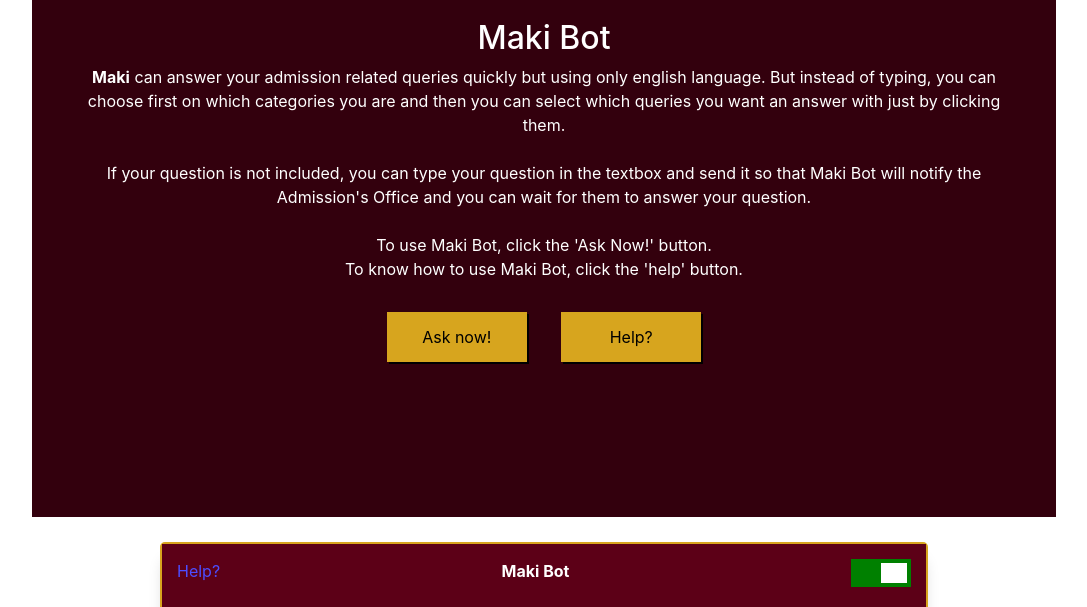
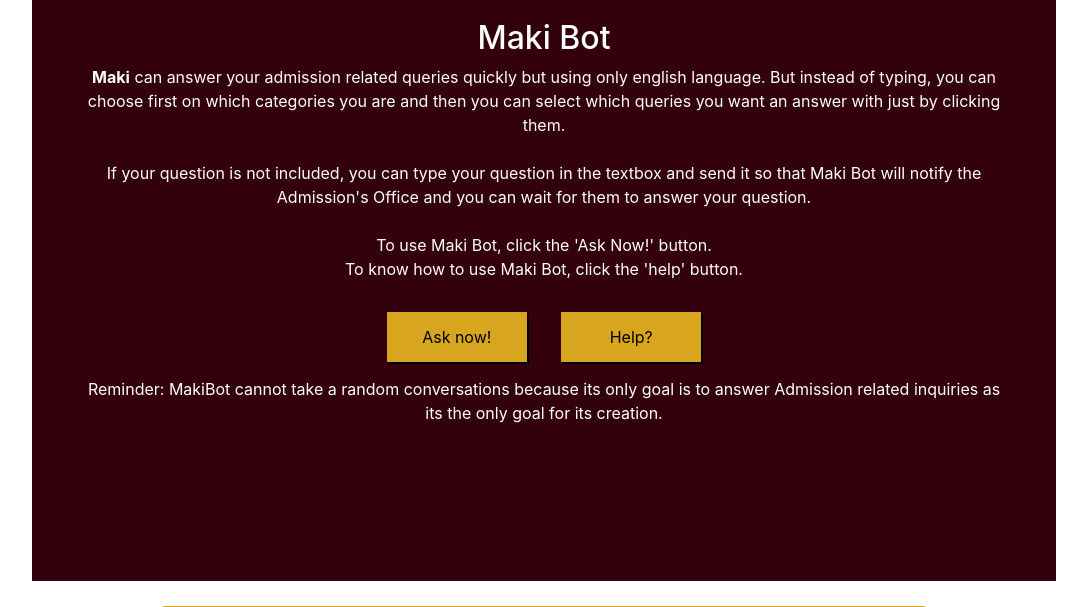
Before and after one commit to Rogannn/Maki-Bot, a Flask app: page /home in a window 1280 px wide. Shown: the part 195-802 px from the top of the page, without its empty margins (96-1183 px from the left). Run offline with Flask 2, Linux system fonts and the light colour scheme; the visitor is signed in with stand-in values (Sample User, id 1); data comes from the database, SQL or seed files in the repository; parts of the project's set-up code (start-up, migrations or seed data) failed here and were passed over; some libraries are stand-ins or nearby versions.

Commit message:
added a simple reminder

```diff
--- a/templates/home.html
+++ b/templates/home.html
@@ -29,6 +29,7 @@
     <p><b>Maki</b> can answer your admission related queries quickly but using only english language. But instead of typing, you can choose first on which categories you are and then you can select which queries you want an answer with just by clicking them.<br><br> If your question is not included, you can type your question in the textbox and send it so that Maki Bot will notify the Admission's Office and you can wait for them to answer your question.<br><br>To use Maki Bot, click the 'Ask Now!' button.<br>To know how to use Maki Bot, click the 'help' button.</p>
     <button class="intro-btn" onclick="scrollToChat()">Ask now!</button>
     <button class="intro-btn" onclick="window.open('/help')">Help?</button>
+    <p>Reminder: MakiBot cannot take a random conversations because its only goal is to answer Admission related inquiries as its the only goal for its creation. </p>
 </div>
 <div class="main-container">
     <div class="msger">
```
